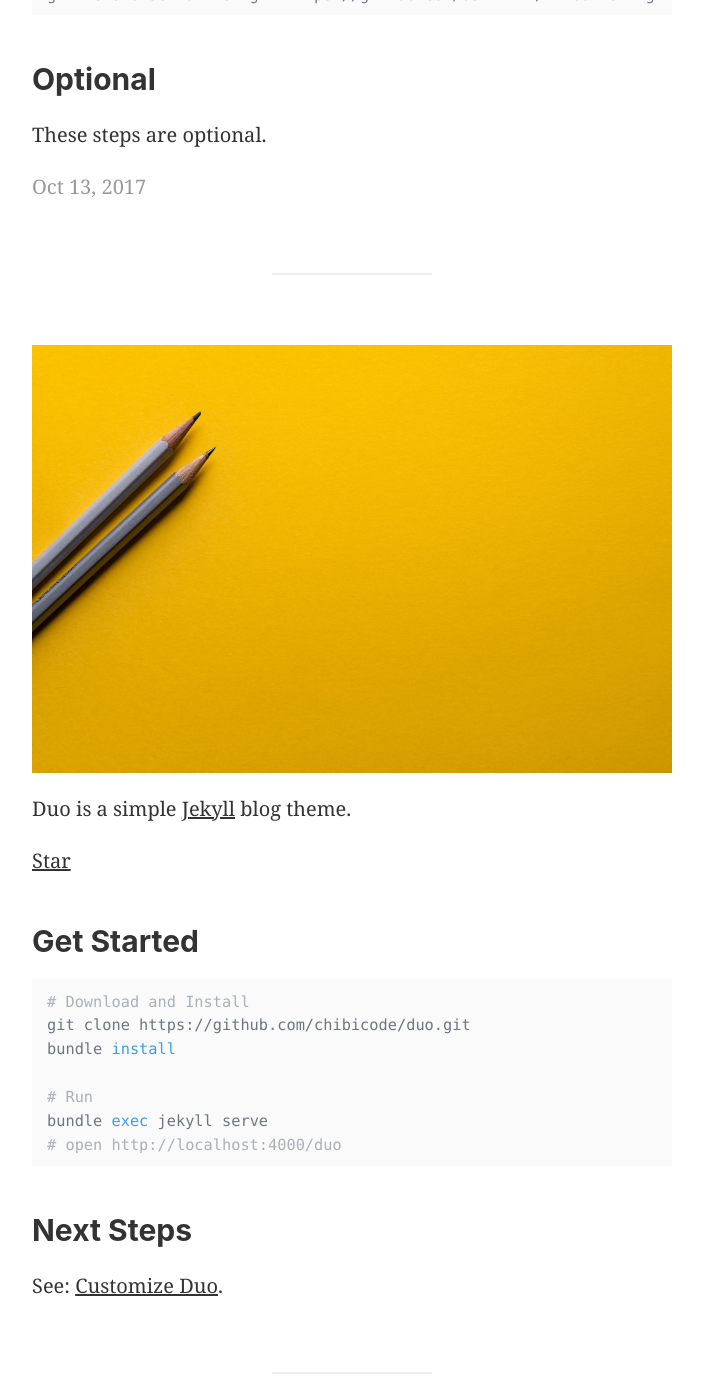
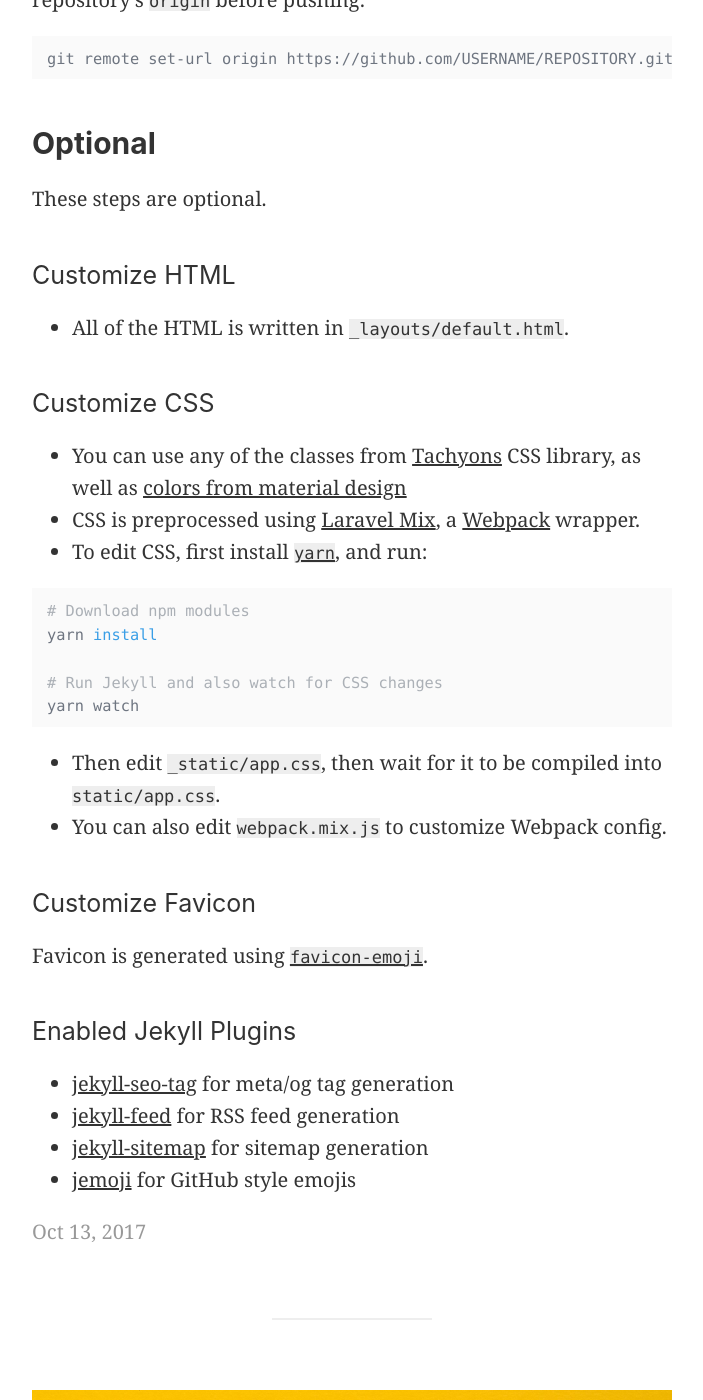
Before and after one commit to chibicode/duo, a Jekyll site: the page built from _posts/2017-10-13-customize.md, in a window 1280 px wide and 1400 px high, scrolled down 958 px. Shown: the whole window, without its empty margins (288-991 px from the left). Built offline with Jekyll 4.4.1, drawn with Linux system fonts in a browser that asks for light colours; our own code applies the rules of GitHub Pages for plain Markdown files; comment, search, counter and statistics services are not loaded; some of the changed text lies outside the part shown.

Commit message:
FInalize

````diff
--- a/_config.yml
+++ b/_config.yml
@@ -34,7 +34,7 @@ defaults:
 #
 # See: https://material.io/guidelines/style/color.html
 # Use color-name-value, like pink-200 or deep-purple-100
-brand_color: "amber-500"
+brand_color: "amber-400"
 
 # How article URLs are structured.
 # See: https://jekyllrb.com/docs/permalinks/
@@ -43,7 +43,7 @@ permalink: posts/:title/
 # "UA-NNNNNNNN-N"
 google_analytics: ""
 
-# Language
+# Language. For example, if you write in Japanese, use "ja"
 lang: "en"
 
 show_drafts: true
--- a/_posts/2017-10-13-customize.md
+++ b/_posts/2017-10-13-customize.md
@@ -14,6 +14,7 @@ title: "Customize Duo"
 
 - Change `README.md`, which will appear on the home page and also at the bottom of each article page.
 - Then write articles under `_posts`.
+- If you want to add a Youtube video, read: [Responsive Youtube Example](/duo/posts/responsive-youtube-example/)
 
 ## Step 3: Deploy
 
@@ -26,3 +27,35 @@ git remote set-url origin https://github.com/USERNAME/REPOSITORY.git
 ## Optional
 
 These steps are optional.
+
+### Customize HTML
+
+- All of the HTML is written in `_layouts/default.html`.
+
+### Customize CSS
+
+- You can use any of the classes from [Tachyons](http://tachyons.io/) CSS library, as well as [colors from material design](https://github.com/shuhei/material-colors)
+- CSS is preprocessed using [Laravel Mix](https://github.com/JeffreyWay/laravel-mix/), a [Webpack](https://webpack.js.org/) wrapper.
+- To edit CSS, first install [`yarn`](https://yarnpkg.com/en/), and run:
+
+```bash
+# Download npm modules
+yarn install
+
+# Run Jekyll and also watch for CSS changes
+yarn watch
+```
+
+- Then edit `_static/app.css`, then wait for it to be compiled into `static/app.css`.
+- You can also edit `webpack.mix.js` to customize Webpack config.
+
+### Customize Favicon
+
+Favicon is generated using [`favicon-emoji`](https://github.com/albinekb/favicon-emoji).
+
+### Enabled Jekyll Plugins
+
+- [jekyll-seo-tag](https://github.com/jekyll/jekyll-seo-tag/) for meta/og tag generation
+- [jekyll-feed](https://github.com/jekyll/jekyll-feed) for RSS feed generation
+- [jekyll-sitemap](https://github.com/jekyll/jekyll-sitemap) for sitemap generation
+- [jemoji](https://github.com/jekyll/jemoji) for GitHub style emojis
````
Also changed, not shown: README.md (+2 -0 lines).
